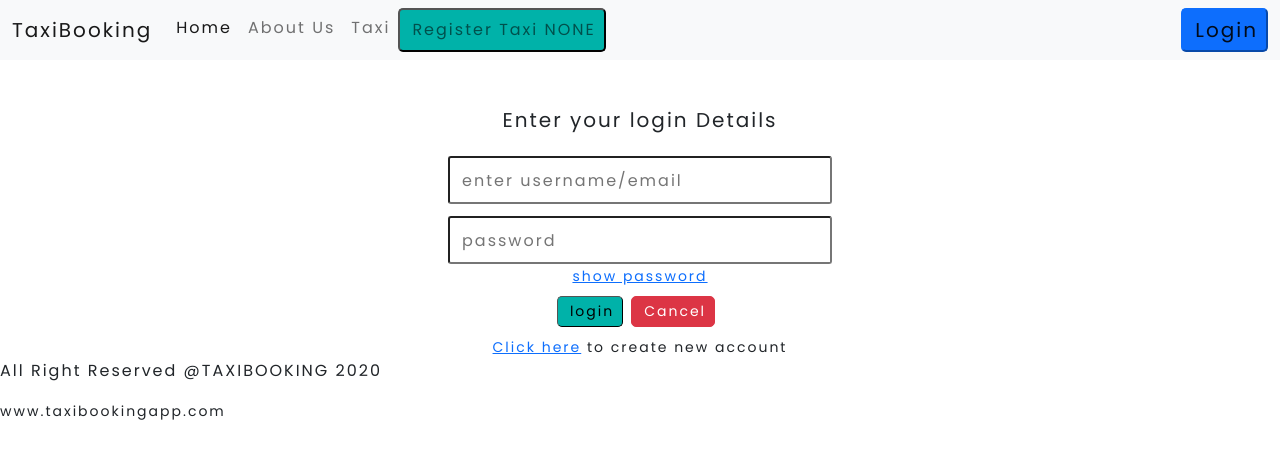
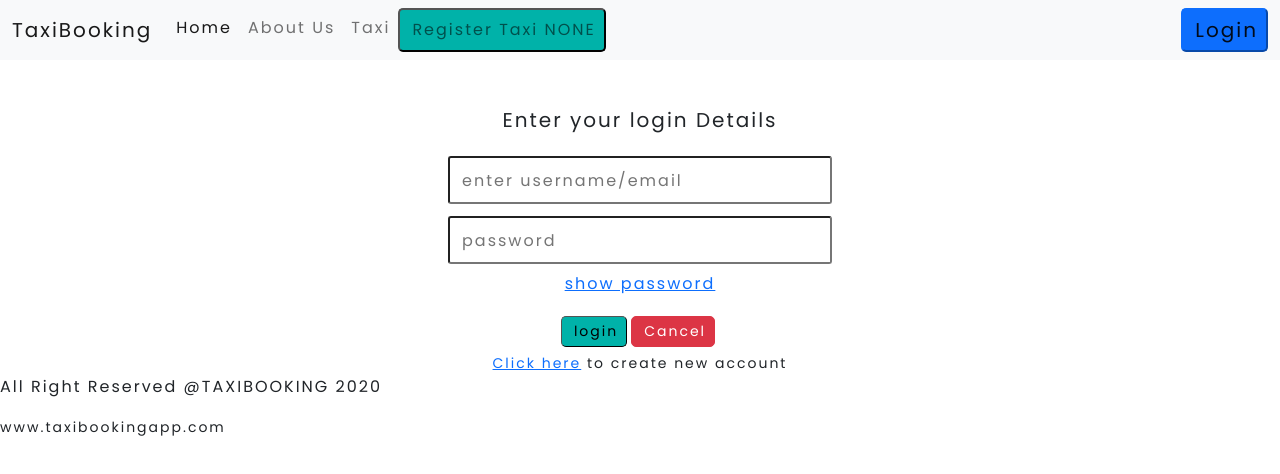
Before and after one commit to PrakashAdhikari08/taxibookingfe, a React (Create React App) app: page /login in a window 1280 px wide. Shown: the top 474 px of the page. Built offline with nearby package versions, Linux system fonts and the light colour scheme.

Commit message:
removed link from clickable text

```diff
--- a/src/view/form/login/Login.jsx
+++ b/src/view/form/login/Login.jsx
@@ -74,12 +74,9 @@ const Login = (props) => {
                 {formik.touched.password && formik.errors.password ? (
                     <p className={"text-danger text-sm-center"}>{formik.errors.password}</p>) : null}
                 <br/>
-                <Link>
-                    <small onClick={() => setShow(!show)}>{!show ? "show password" : "hide password"}</small>
-                </Link>
-                <br/>
+                    <p onClick={() => setShow(!show)} className={"text-primary text-decoration-underline mt-2"} >{!show ? "show password" : "hide password"}</p>
                 <button className={"btn-sm border-1"} type={"submit"} >login</button>
-                <Link to={"/"} ><button className={"btn btn-sm btn-danger m-2 border-1"}>Cancel</button> </Link>
+                <Link to={"/"} ><button className={"btn btn-sm btn-danger border-1 m-1"}>Cancel</button> </Link>
                 <br />
                 <small><Link to={"/register"}>Click here</Link> to create new account</small>
             </form>
```
